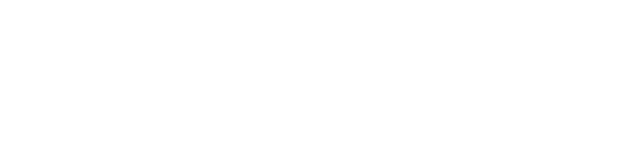
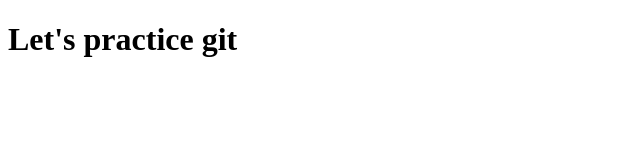
Before and after one commit to ashikmdramim/my-first-github-repo, a plain HTML site: page index.html in a window 1280 px wide. Shown: the whole page, without its empty margins (0-640 px from the left). Drawn offline with Linux system fonts and the light colour scheme.

Commit message:
h1 added

```diff
--- a/index.html
+++ b/index.html
@@ -6,6 +6,8 @@
     <title>My First Ever Github Repo</title>
 </head>
 <body>
-
+    <div>
+        <h1>Let's practice git</h1>
+    </div>
 </body>
 </html>
```
